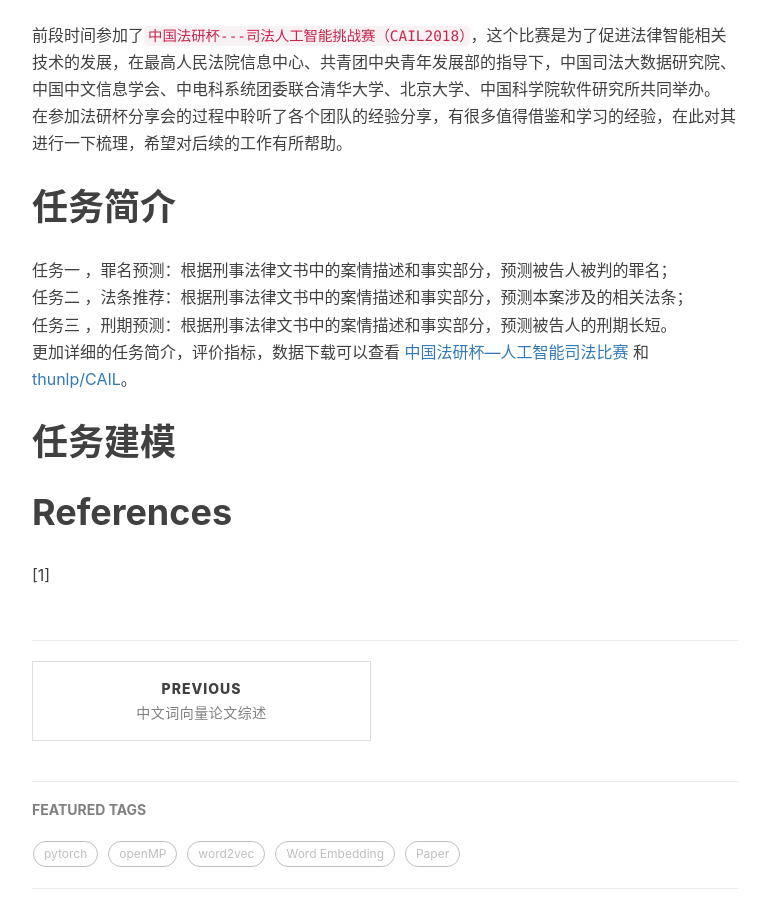
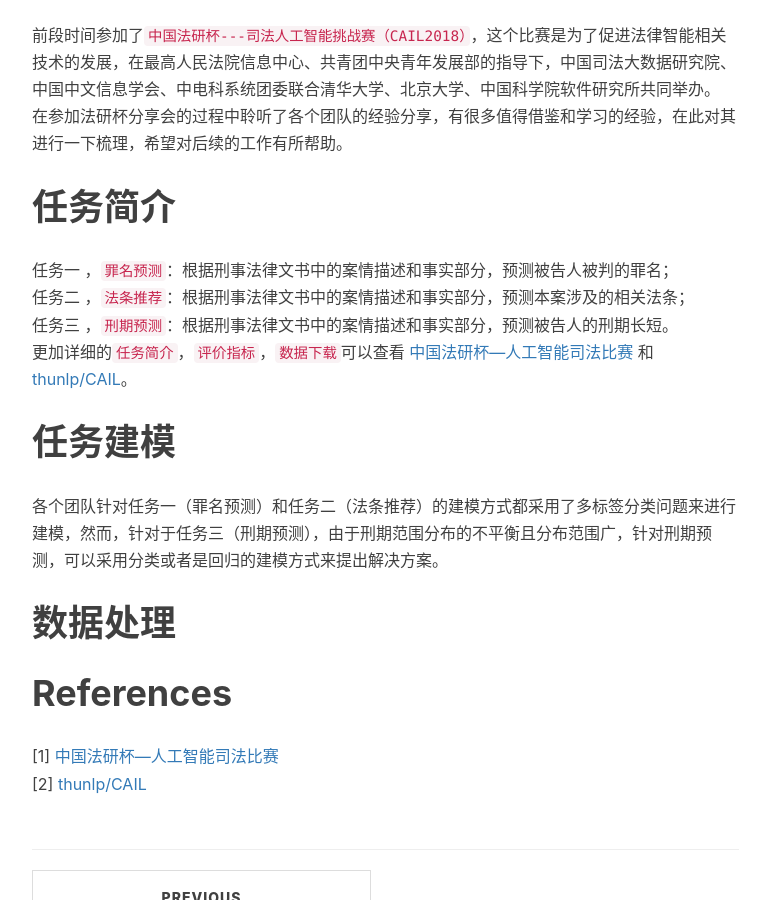
Before and after one commit to bamtercelboo/bamtercelboo.github.io, a Jekyll site: the page built from _posts/2018-10-16-AI_Law.md, in a window 1280 px wide and 900 px high, scrolled down 615 px. Shown: the whole window, without its empty margins (233-1003 px from the left). Built offline with Jekyll 4.4.1, drawn with Linux system fonts in a browser that asks for light colours; nearby versions of some CDN libraries; comment, search, counter and statistics services are not loaded.

Commit message:
cail2018

```diff
--- a/_posts/2018-10-16-AI_Law.md
+++ b/_posts/2018-10-16-AI_Law.md
@@ -18,15 +18,17 @@ tags:
 
 #  任务简介  #
 
-任务一 ，罪名预测：根据刑事法律文书中的案情描述和事实部分，预测被告人被判的罪名；
-任务二 ，法条推荐：根据刑事法律文书中的案情描述和事实部分，预测本案涉及的相关法条；
-任务三 ，刑期预测：根据刑事法律文书中的案情描述和事实部分，预测被告人的刑期长短。
-更加详细的任务简介，评价指标，数据下载可以查看 [中国法研杯---人工智能司法比赛](http://cail.cipsc.org.cn/instruction) 和 [thunlp/CAIL](https://github.com/thunlp/CAIL)。
+任务一 ，`罪名预测`：根据刑事法律文书中的案情描述和事实部分，预测被告人被判的罪名；
+任务二 ，`法条推荐`：根据刑事法律文书中的案情描述和事实部分，预测本案涉及的相关法条；
+任务三 ，`刑期预测`：根据刑事法律文书中的案情描述和事实部分，预测被告人的刑期长短。
+更加详细的`任务简介`，`评价指标`，`数据下载`可以查看 [中国法研杯---人工智能司法比赛](http://cail.cipsc.org.cn/instruction) 和 [thunlp/CAIL](https://github.com/thunlp/CAIL)。
 
 #  任务建模  #
+各个团队针对任务一（罪名预测）和任务二（法条推荐）的建模方式都采用了多标签分类问题来进行建模，然而，针对于任务三（刑期预测），由于刑期范围分布的不平衡且分布范围广，针对刑期预测，可以采用分类或者是回归的建模方式来提出解决方案。
 
-
+#  数据处理 #
 
 
 # References  #
-[1]
+[1]  [中国法研杯---人工智能司法比赛](http://cail.cipsc.org.cn/instruction)
+[2]  [thunlp/CAIL](https://github.com/thunlp/CAIL)
```
